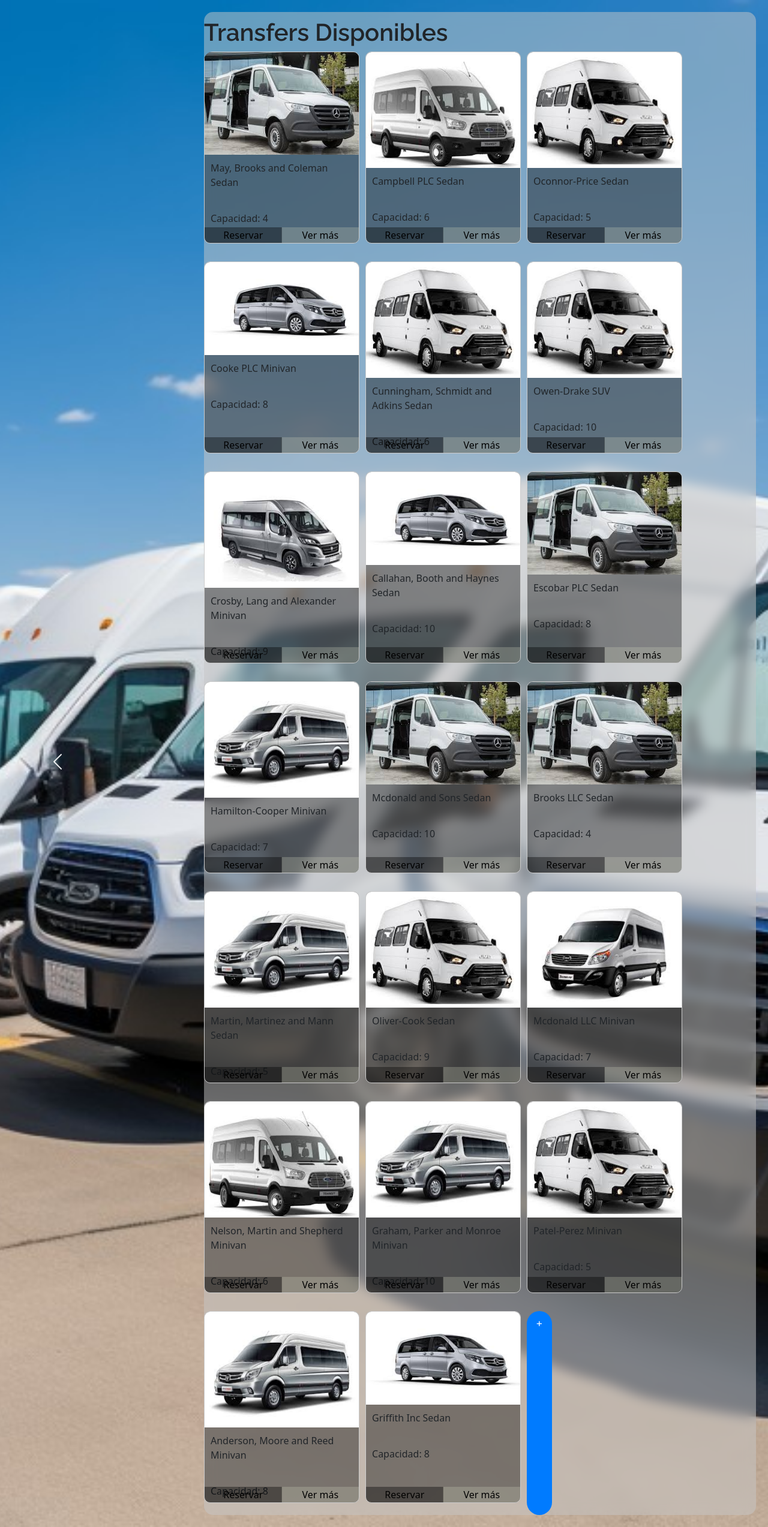
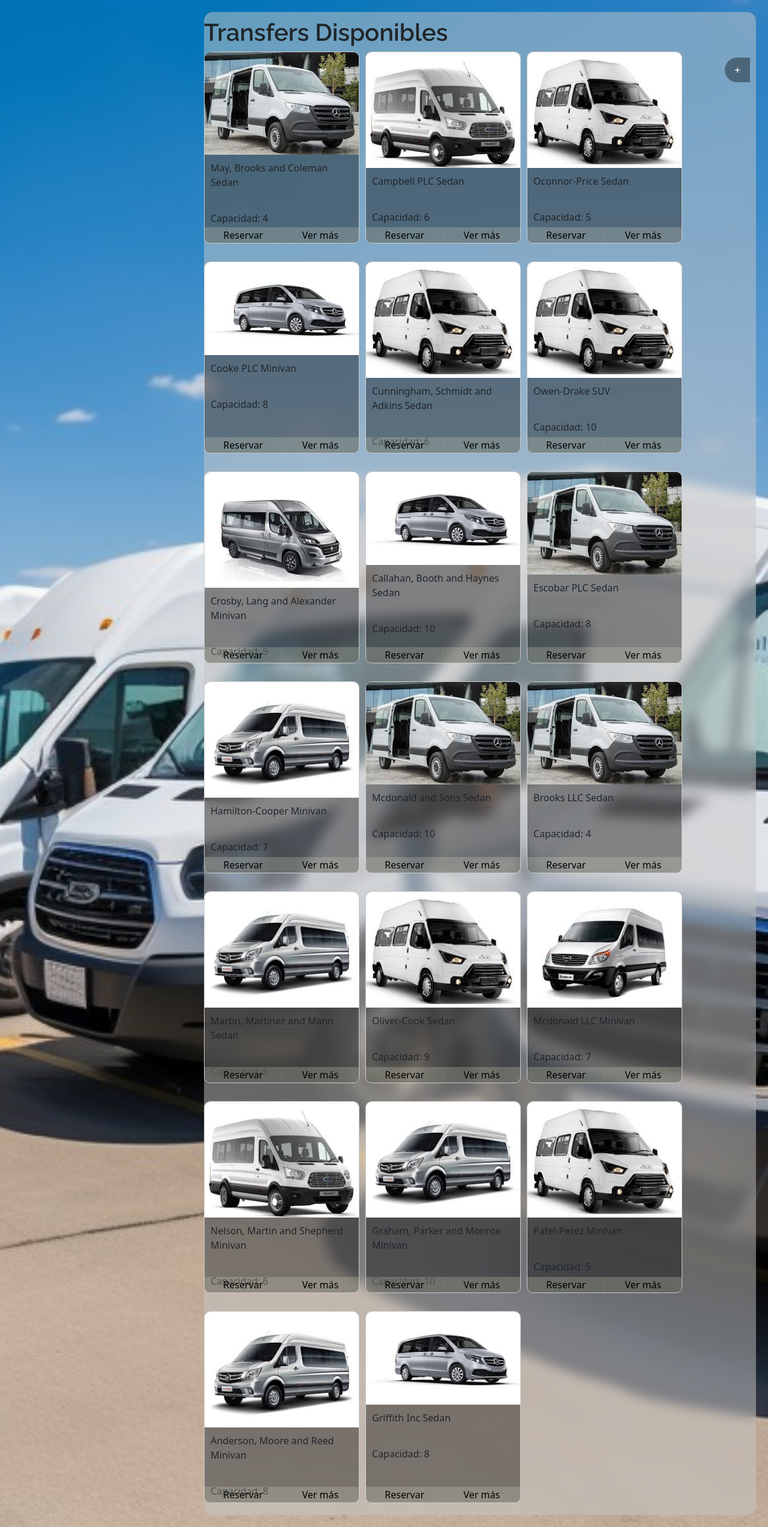
Before and after one commit to Aarontobar/Proyecto, a Django app: template proyecto/app/templates/catalogo.html in a window 1280 px wide. Shown: the whole page at 60% size. Run offline with Django 5.2, Linux system fonts and the light colour scheme; the template is opened without the code that fills it: values that come from a table or form of the project are taken from there, others are empty; data comes from the database, SQL or seed files in the repository; some libraries are stand-ins or nearby versions.

Commit message:
cositas de nuevo

```diff
--- a/proyecto/app/templates/catalogo.html
+++ b/proyecto/app/templates/catalogo.html
@@ -24,14 +24,6 @@
                 <img src="{% static 'img/slide3.jpg' %}" class="d-block w-100" alt="...">
             </div>
         </div>
-        <button class="carousel-control-prev d-none d-md-block" type="button" data-bs-target="#carouselExampleIndicators" data-bs-slide="prev">
-            <span class="carousel-control-prev-icon" aria-hidden="true"></span>
-            <span class="visually-hidden">Anterior</span>
-        </button>
-        <button class="carousel-control-next d-none d-md-block" type="button" data-bs-target="#carouselExampleIndicators" data-bs-slide="next">
-            <span class="carousel-control-next-icon" aria-hidden="true"></span>
-            <span class="visually-hidden">Siguiente</span>
-        </button>
     </div>
 
     <div class="custom-square">
--- a/proyecto/app/views.py
+++ b/proyecto/app/views.py
@@ -16,5 +16,5 @@
     return render(request, 'inicio.html', context)
 
 def catalogo(request):
-    transfers = transfer.objects.all()[:3]
+    transfers = transfer.objects.filter(disponible=True)[:3]
     return render(request, 'catalogo.html', {'transfers': transfers})
--- a/proyecto/static/css/catalogo.css
+++ b/proyecto/static/css/catalogo.css
@@ -20,7 +20,7 @@
 #carouselExampleIndicators {
     width: 100%;
     height: 100vh;
-    overflow: hidden;
+    overflow: auto;
     position: relative;
 }
 
@@ -51,6 +51,7 @@
     box-sizing: border-box;
     z-index: 1000;
     backdrop-filter: blur(10px);
+    overflow-y: auto;
 
     @media (max-width: 768px) {
         width: 100%;
@@ -84,26 +85,6 @@
     height: 320px;
 }
 
-
-.ver_mas {
-    top: 10px;
-    right: 10px;
-    background-color: #007bff;
-    color: #fff;
-    padding: 8px 16px;
-    border: none;
-    border-radius: 50px;
-    cursor: pointer;
-    text-decoration: none;
-}
-
-.ver_mas span {
-    margin-left: 5px; /* Espacio entre el texto y el ícono */
-}
-
-.ver_mas:hover {
-    background-color: #0056b3;
-}
 
 .custom-square h1 {
     margin-top: 10px; /* Ajusta el margen superior según sea necesario */
@@ -155,16 +136,16 @@
     margin-left: auto;
     margin-right: auto;
     border-bottom-left-radius: 8px;
-    background-color: rgba(0, 0, 0, 0.379);;
+    background-color: rgba(206, 210, 188, 0.262);;
     border: none;
 }
 
 .mas_info_btn:hover {
-    background-color: #0056b3;
+    background-color: rgba(223, 160, 160, 0.262);;
 }
 
 .reservar_btn:hover {
-    background-color: #0056b3;
+    background-color: rgba(223, 160, 160, 0.262);;
 }
 
 .transfer-card p {
@@ -178,3 +159,24 @@
 .transfer-card.expanded .mas_info {
     display: block;
 }
+
+.ver_mas {
+    position:absolute;
+    right: 10px;
+    top: 10px;
+    background-color: rgba(0, 0, 0, 0.379);;
+    color: #fff;
+    padding: 8px 16px;
+    border: none;
+    border-radius: 50px 0px 0px 50px;
+    cursor: pointer;
+    text-decoration: none;
+}
+
+.ver_mas span {
+    margin-left: 5px; /* Espacio entre el texto y el ícono */
+}
+
+.ver_mas:hover {
+    background-color: rgba(223, 160, 160, 0.262);;
+}
```
